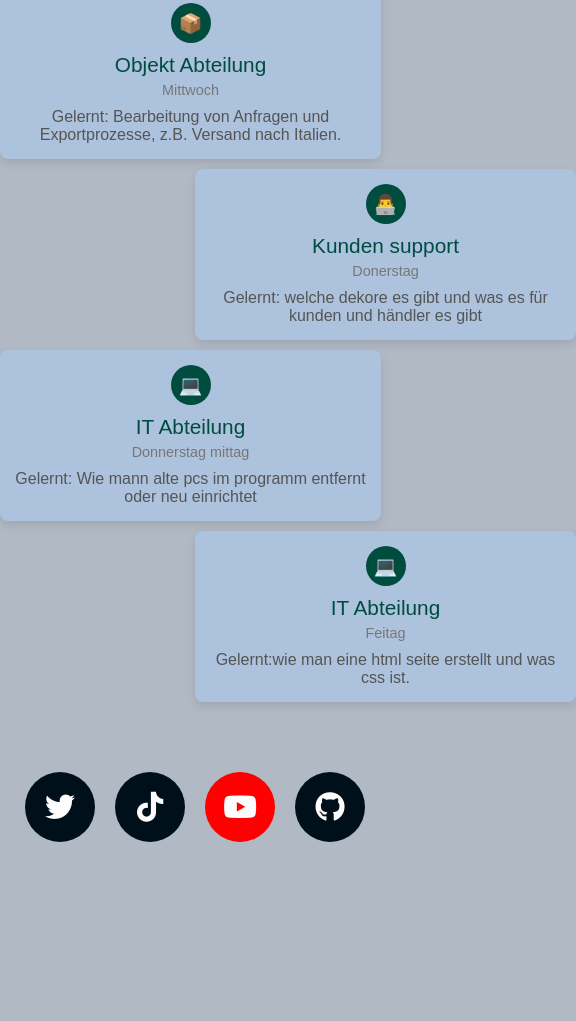
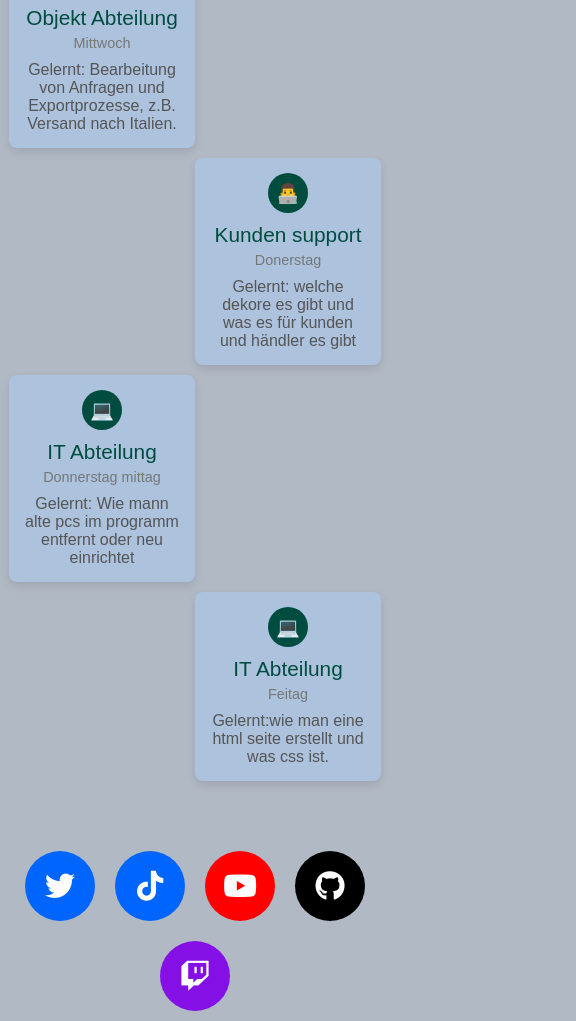
Before and after one commit to KirillGHGYT/praktikum, a plain HTML site: page index.html in a window 390 px wide. Shown: the part 509-1530 px from the top of the page, 576 px wide, since content can reach past the window. Before the commit the page ends 1361 px from the top, so only its background shows below. Drawn offline with Linux system fonts and the light colour scheme.

Commit message:
Update index.html

```diff
--- a/index.html
+++ b/index.html
@@ -46,11 +46,11 @@
         }
 
         .tiktok {
-            background-color: #00101a;
+            background-color: #0065fd;
             color: #fdfdfd;
         }
         .tiktok:hover {
-            background-color: #042746;
+            background-color: #000000;
             color: #ffffff;
         }
 
@@ -62,6 +62,26 @@
             background-color: #d10000;
             color: #ffffff;
         }
+
+        .twitch {
+            background-color: hsl(273, 87%, 48%);
+            color: #fdfdfd;
+        }
+        .twitch:hover {
+            background-color: rgb(133, 16, 229);
+            color: #ffffff;
+        }
+
+        .github {
+            background-color: rgb(0, 0, 0);
+            color: #fdfdfd;
+        }
+        .github:hover {
+            background-color: rgb(0, 0, 0);
+            color: #ffffff;
+        }
+
+
 
         .link {
             padding-top: 50px;
@@ -169,18 +189,14 @@
 
         @media (max-width: 600px) {
             .timeline-item {
-                width: 90%;
+                width: 40%;
                 margin: 10px auto;
-            }
-            .timeline-line {
-                left: 5%;
             }
         }
     </style>
 </head>
 <body>
 
-    <h1>Pfleiderer Praktikum Timeline</h1>
 
     <div class="timeline-container">
         <div class="timeline-line"></div>
@@ -249,10 +265,18 @@
         <a href="https://www.youtube.com/@its_KirillGHG" class="btn youtube" target="_blank">
             <i class="fab fa-youtube"></i>
         </a>
-        <a href="https://github.com/KirillGHGYT" class="btn tiktok" target="_blank">
+        <a href="https://github.com/KirillGHGYT" class="btn github" target="_blank">
             <i class="fab fa-github"></i>
         </a>
+        <a href="https://www.twitch.tv/its_kirillghgttv" class="btn twitch" target="_blank">
+            <i class="fab fa-twitch"></i>
+        </a>
+
+
+
+
     </div>
+
 
 </body>
 </html>
```
